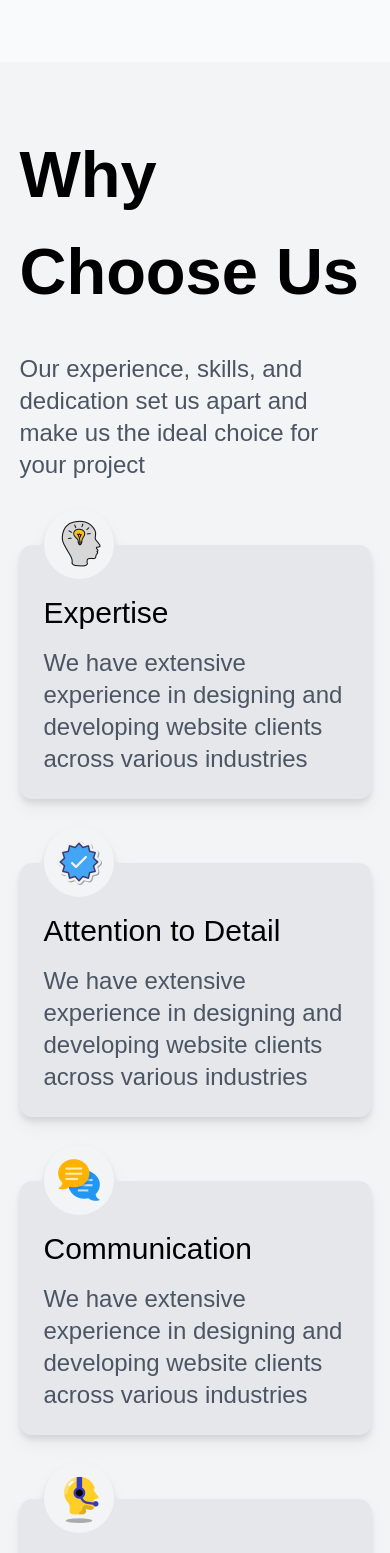
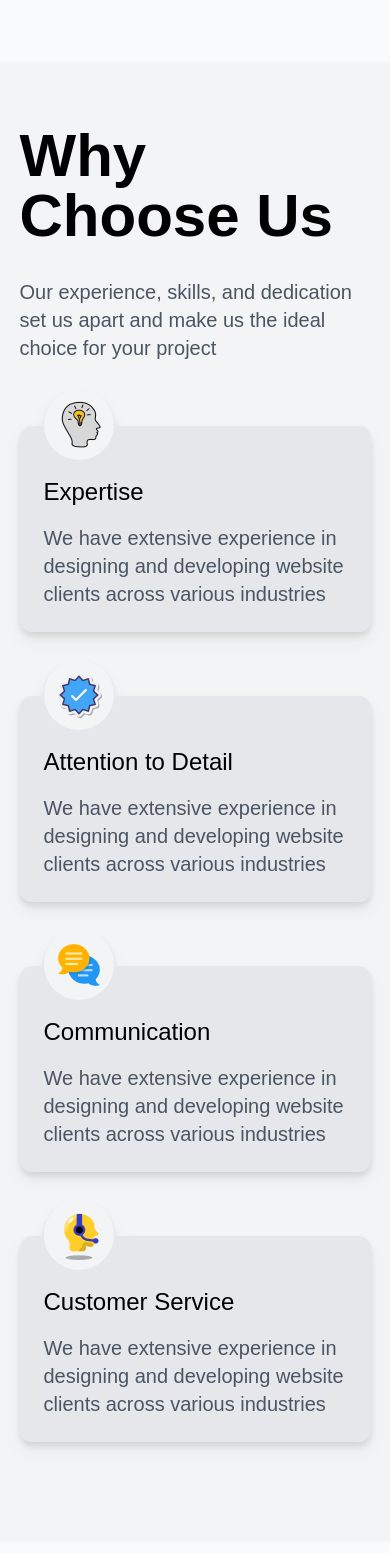
Before and after one commit to rorisangputu/lerumoweb, a React (Vite) app: page /about in a window 390 px wide. Shown: the part 1690-3243 px from the top of the page. Built offline with nearby package versions, Linux system fonts and the light colour scheme.

Commit message:
changinf text size

```diff
--- a/src/Components/About/WhyChooseUs.jsx
+++ b/src/Components/About/WhyChooseUs.jsx
@@ -9,8 +9,8 @@ const WhyChooseUs = () => {
             <div className="w-[90%] mx-auto">
                 <div className="flex flex-col gap-7">
                     <div className="flex flex-col justify-center items-center gap-8">
-                        <h1 className="text-[65px] font-semibold">Why Choose Us</h1>
-                        <p className="text-2xl text-gray-600">
+                        <h1 className="text-6xl lg:text-7xl font-semibold">Why Choose Us</h1>
+                        <p className="text-xl md:text-2xl text-gray-600">
                             Our experience, skills, and dedication set us apart and make us the
                             ideal choice for your project
                         </p>
@@ -21,8 +21,8 @@ const WhyChooseUs = () => {
                             rounded-full'>
                                 <img src={expert} alt="" />
                             </div>
-                            <h1 className="font-light text-3xl">Expertise</h1>
-                            <p className="text-gray-600 text-2xl max-w-3xl">
+                            <h1 className="font-light text-2xl md:text-3xl">Expertise</h1>
+                            <p className="text-gray-600 text-xl md:text-2xl max-w-3xl">
                                 We have extensive experience in designing and developing website
                                 clients across various industries
                             </p>
@@ -32,8 +32,8 @@ const WhyChooseUs = () => {
                             rounded-full'>
                                 <img src={veri} alt="" />
                             </div>
-                            <h1 className="font-light text-3xl">Attention to Detail</h1>
-                            <p className="text-gray-600 text-2xl max-w-2xl">
+                            <h1 className="font-light text-2xl md:text-3xl">Attention to Detail</h1>
+                            <p className="text-gray-600 text-xl md:text-2xl max-w-2xl">
                                 We have extensive experience in designing and developing website
                                 clients across various industries
                             </p>
@@ -43,8 +43,8 @@ const WhyChooseUs = () => {
                             rounded-full'>
                                 <img src={comm} alt="" />
                             </div>
-                            <h1 className="font-light text-3xl">Communication</h1>
-                            <p className="text-gray-600 text-2xl max-w-2xl">
+                            <h1 className="font-light text-2xl md:text-3xl">Communication</h1>
+                            <p className="text-gray-600 text-xl md:text-2xl max-w-2xl">
                                 We have extensive experience in designing and developing website
                                 clients across various industries
                             </p>
@@ -54,8 +54,8 @@ const WhyChooseUs = () => {
                             rounded-full'>
                                 <img src={cust} alt="" />
                             </div>
-                            <h1 className="font-light text-3xl">Customer Service</h1>
-                            <p className="text-gray-600 text-2xl max-w-2xl">
+                            <h1 className="font-light text-2xl md:text-3xl">Customer Service</h1>
+                            <p className="text-gray-600 text-xl md:text-2xl max-w-2xl">
                                 We have extensive experience in designing and developing website
                                 clients across various industries
                             </p>
```
